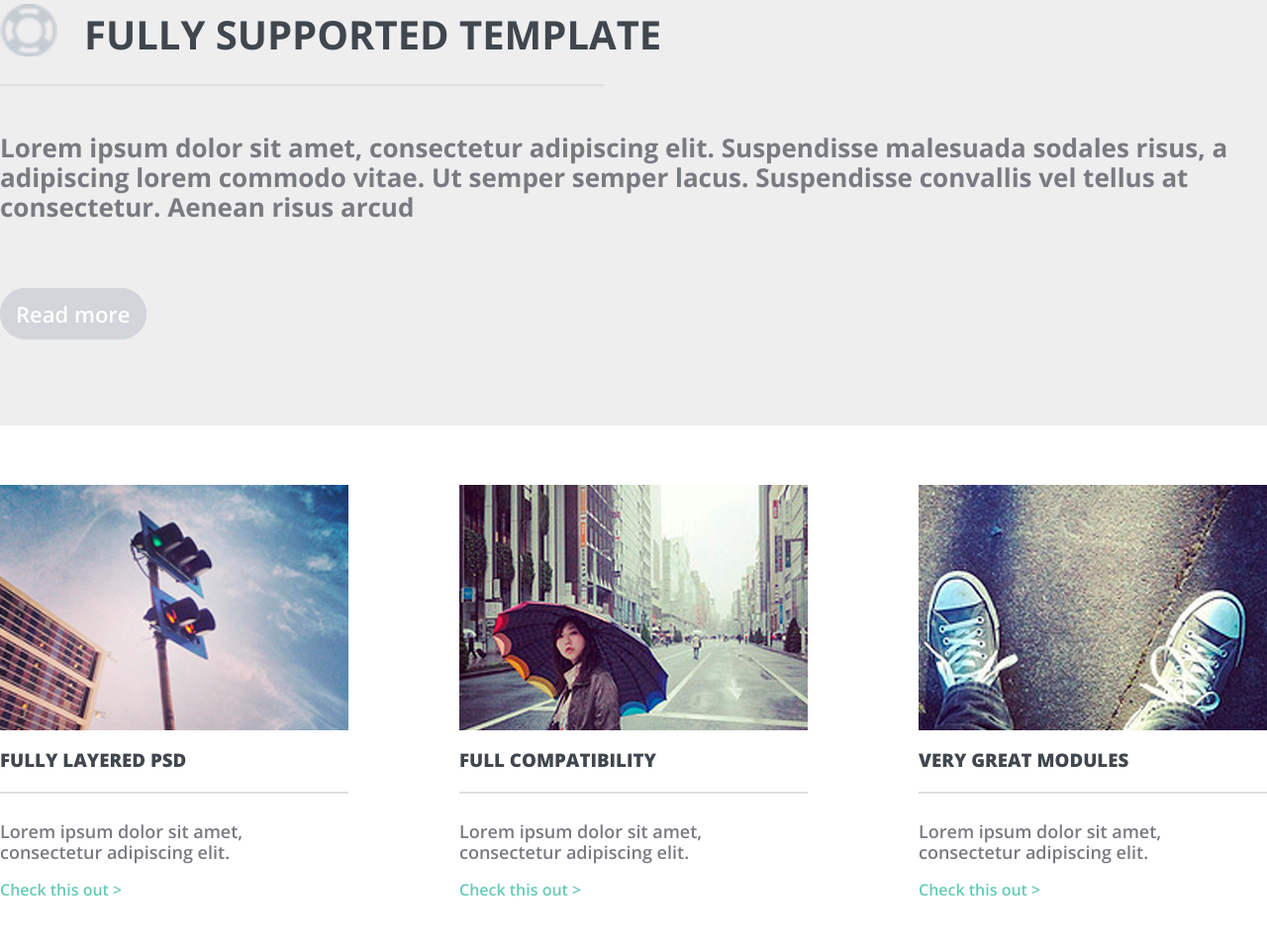
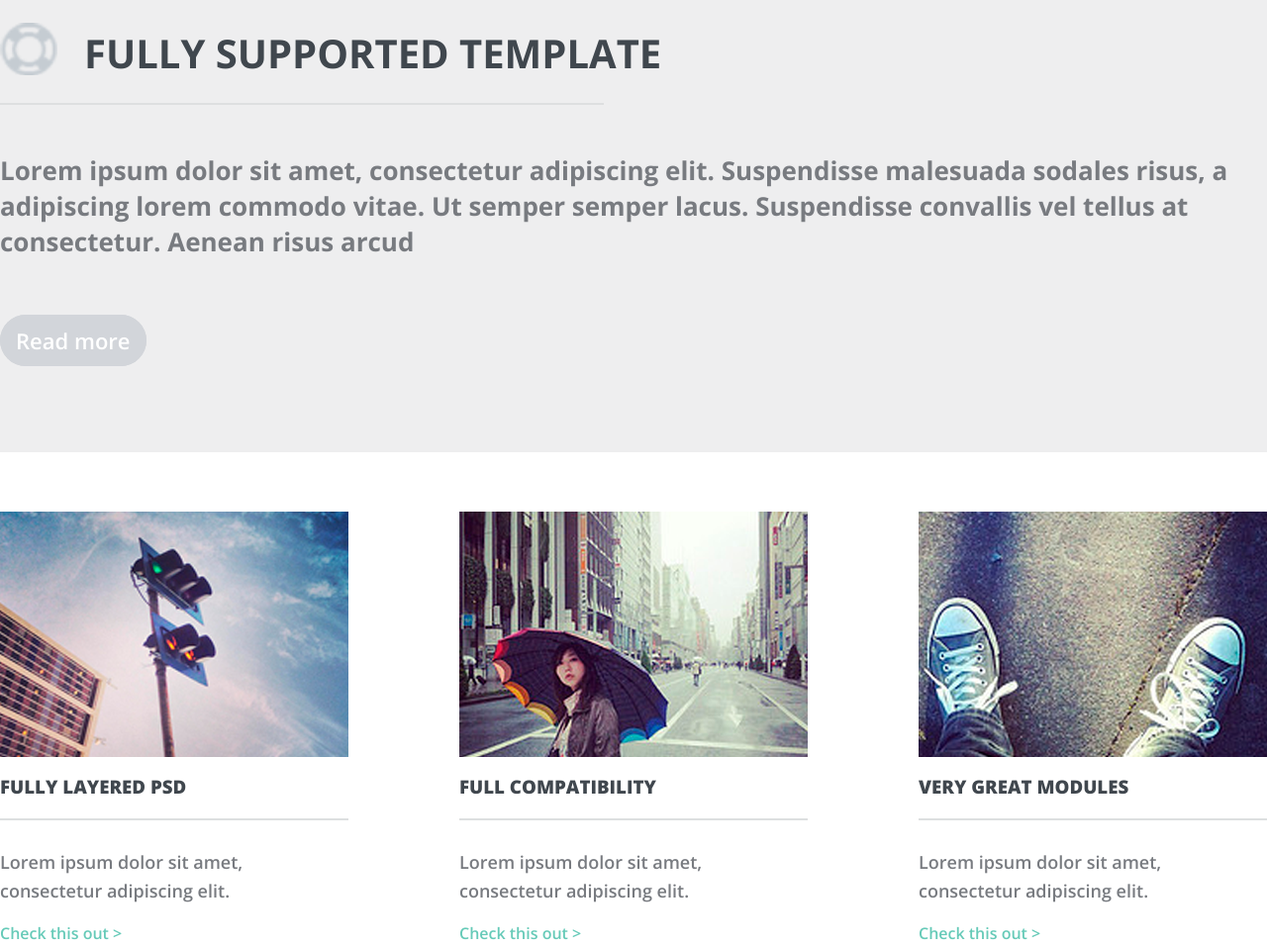
Before and after one commit to holylegend/holylegend.github.io, a plain HTML site: page Elena/index.html in a window 1280 px wide. Shown: the part 2760-3717 px from the top of the page at 99% size. Drawn offline with nearby package versions, Linux system fonts and the light colour scheme.

Commit message:
Add files via upload

```diff
--- a/Elena/style.css
+++ b/Elena/style.css
@@ -8,7 +8,8 @@
 	font-size: 40px;
 	color: #40474e;
 	text-transform: uppercase;
-	margin-bottom: 80px;
+    margin-bottom: 70px;
+
 }
 h3{
 	color: #40474e;
@@ -22,6 +23,7 @@
    	font-weight: 600;
 	text-transform:none;
     font-size: 18px;
+    line-height: 29px;
 }
 h2>span{
 	display: block;
@@ -29,6 +31,7 @@
     font-size: 26px;
     text-transform: none;
     max-width: 530px;
+    line-height: 36px;
 }
 h4{
 	color: #fff;
```
